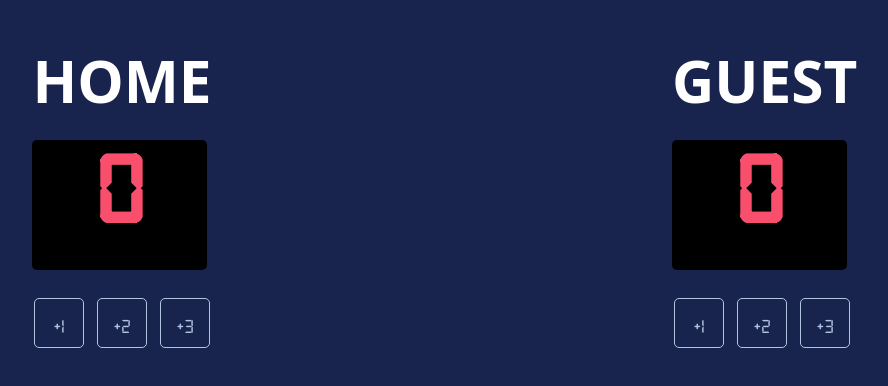
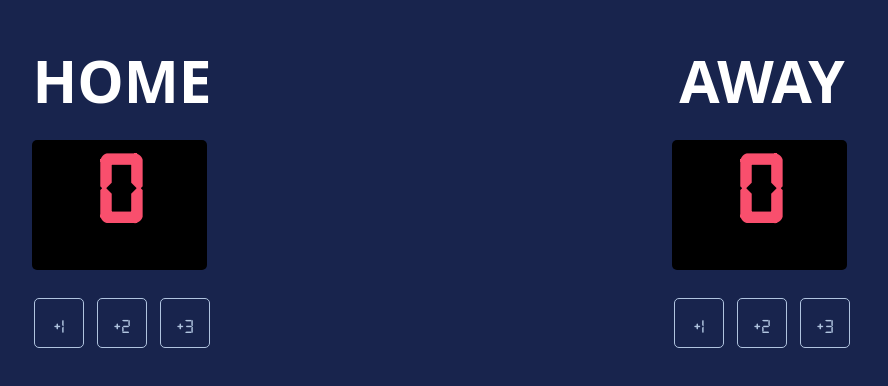
Before and after one commit to Ritsulss/Basketball-Scoreboard, a website built with Vite: page index.html in a window 1280 px wide. Shown: the part 194-580 px from the top of the page, without its empty margins (198-1086 px from the left). Built offline with nearby package versions, Linux system fonts and the light colour scheme.

Commit message:
Updating index.html
updating guest header to away

```diff
--- a/index.html
+++ b/index.html
@@ -12,7 +12,7 @@
                 <button onclick="updateHomeScore3()"class="score-btn">+3</button>
             </div>
             <div class="team-container" >
-                <h3 class="team-header">GUEST</h3>
+                <h3 class="team-header">AWAY</h3>
                 <h2 class="score" id="guest-el">0</h2>
                 <button onclick="updateGuestScore1()"class="score-btn">+1</button>
                 <button onclick="updateGuestScore2()"class="score-btn">+2</button>
```
